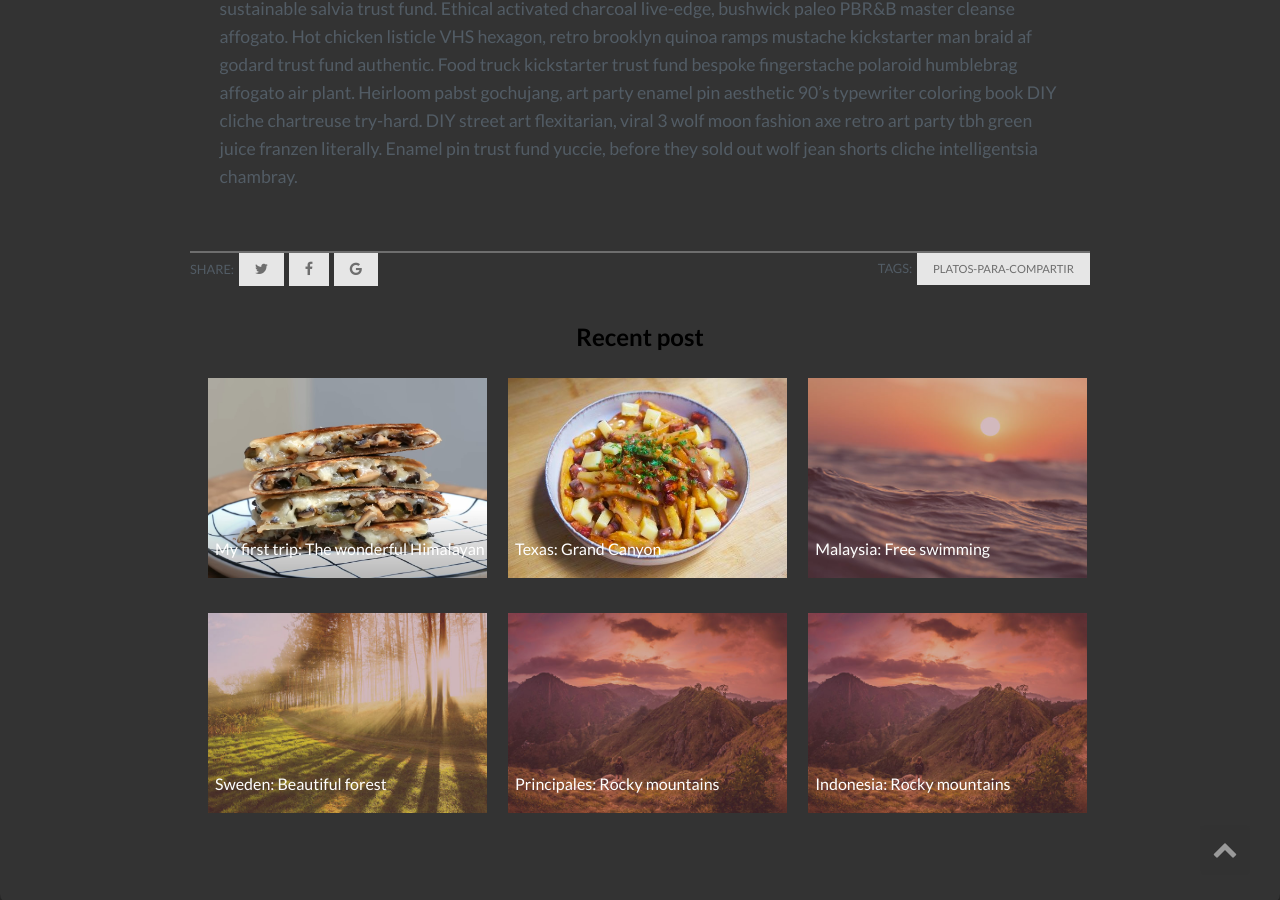
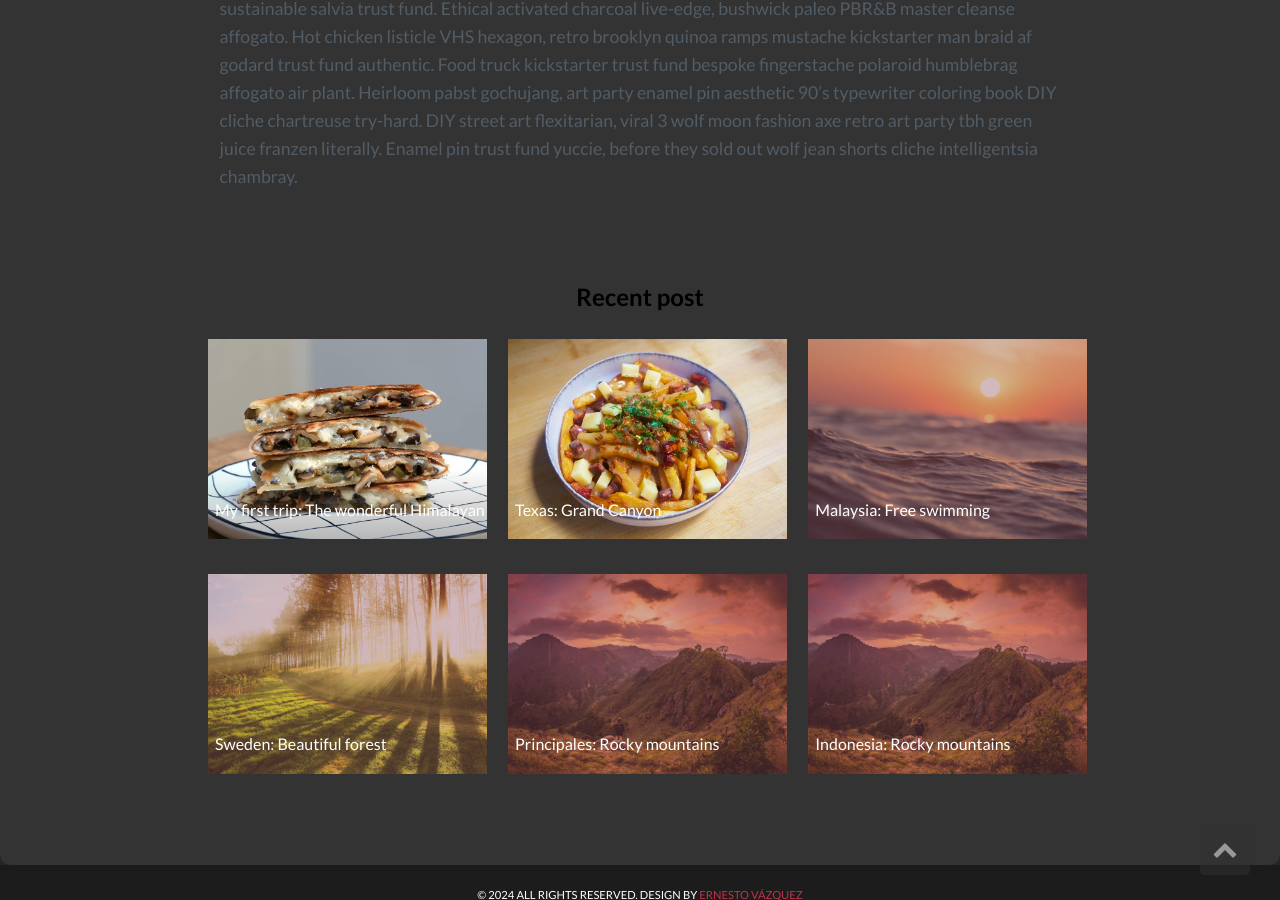
Before and after one commit to ernestovazquez/recetas, a Jekyll site: the page built from _posts/2017-07-12-nevada-on-the-way-to-nevada.markdown, in a window 1280 px wide and 900 px high, scrolled down 987 px. Built offline with Jekyll 4.4.1, drawn with Linux system fonts in a browser that asks for light colours.

Commit message:
quito share

```diff
--- a/_layouts/post.html
+++ b/_layouts/post.html
@@ -15,22 +15,6 @@ layout: default
       {{page.content | markdownify}}
     </div>
 
-    <div class="post_wrapper" style="background-color: transparent; padding: 0;">
-      <footer class="post_footer cf" style="background-color: transparent; padding: 0;">
-        <div class="post_share" style="background-color: transparent; padding: 0;">
-          <span>Share:</span>
-          <a href="https://twitter.com/intent/tweet?text={{ page.title }}&url={{ site.url }}{{ page.url }}" title="Share on Twitter" rel="nofollow" target="_blank"><i class="fa fa-twitter" aria-hidden="true"></i></a>
-          <a href="https://facebook.com/sharer.php?u={{ site.url }}{{ page.url }}" title="Share on Facebook" rel="nofollow" target="_blank"><i class="fa fa-facebook" aria-hidden="true"></i></a>
-          <a href="https://plus.google.com/share?url={{ site.url }}{{ page.url }}" title="Share on Google+" rel="nofollow" target="_blank"><i class="fa fa-google" aria-hidden="true"></i></a>
-        </div>
-        <div class="post_tag" style="background-color: transparent; padding: 0;">
-          <span>Tags:</span>
-          {% for tag in page.tags %}
-          <a href="{{site.baseurl}}/tags#{{tag}}" class="tag">{{ tag }}</a>
-          {% endfor %}
-        </div>
-      </footer>
-    </div>
   </article> <!-- End Section Post -->
 
   <section class="recent_box" style="margin-top: 2rem; background-color: transparent; padding: 0;">
```
